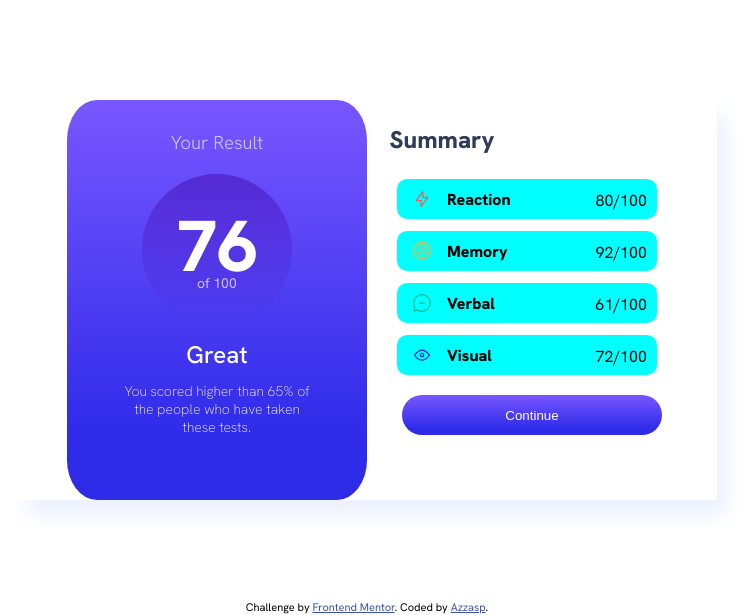
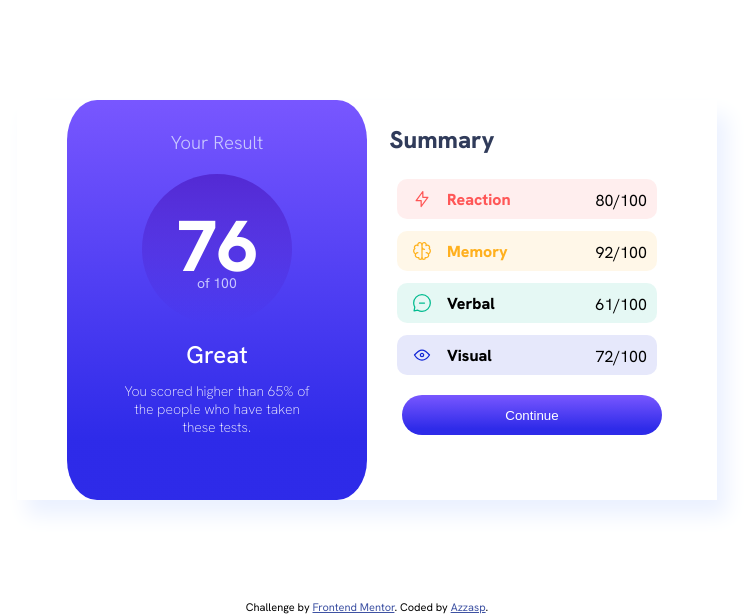
Before and after one commit to Azzasp/Projetos-Senai, a PHP site: page / in a window 1280 px wide. Shown: the top 615 px of the page, without its empty margins (273-1028 px from the left). Run offline with PHP 8.4, Linux system fonts and the light colour scheme.

Commit message:
Summary options colors

```diff
--- a/Web/frontend-mentor/results-summary-component/index.html
+++ b/Web/frontend-mentor/results-summary-component/index.html
@@ -35,24 +35,32 @@
       <div id="summary">
         <h3>Summary</h3>
 
-        <div class="buttons">
+        <div class="buttons" id="reaction-bg">
+          <div id="reaction">
             <img src="./assets/images/icon-reaction.svg" alt="reaction icon">
             <h4>Reaction</h4>
+          </div>
           <p class="notes">80/100</p>
         </div>
-        <div class="buttons">
+        <div class="buttons" id="memory-bg">
+          <div id="memory">
             <img src="./assets/images/icon-memory.svg" alt="memory icon">
             <h4>Memory</h4>
+          </div>
           <p class="notes">92/100</p>
         </div>
-        <div class="buttons">
+        <div class="buttons" id="verbal-bg">
+          <div>
             <img src="./assets/images/icon-verbal.svg" alt="verbal icon">
             <h4>Verbal</h4>
+          </div>
           <p class="notes">61/100</p>
         </div>
-        <div class="buttons">
+        <div class="buttons" id="visual-bg">
+          <div>
             <img src="./assets/images/icon-visual.svg" alt="visual icon">
             <h4>Visual</h4>
+          </div>
           <p class="notes">72/100</p>
         </div>
         <button id="button-input" type="submit">Continue</button>
--- a/Web/frontend-mentor/results-summary-component/style.css
+++ b/Web/frontend-mentor/results-summary-component/style.css
@@ -84,6 +84,34 @@ body{
     font-weight: bold;
 }
 
+#reaction{
+    color:  hsl(0, 100%, 67%);
+}
+#reaction-bg{
+    background-color: hsla(0, 100%, 67%, 0.1);
+}
+
+#memory{
+    color: hsl(39, 100%, 56%);
+}
+#memory-bg{
+    background-color: hsla(39, 100%, 56%, 0.1);
+}
+
+#verbal{
+    color: hsl(166, 100%, 37%);
+}
+#verbal-bg{
+    background-color: hsla(166, 100%, 37%, 0.1);
+}
+
+#visual{
+    color: hsl(234, 85%, 45%);
+}
+#visual-bg{
+    background-color: hsla(234, 85%, 45%, 0.1);
+}
+
 #button-input{
     background: linear-gradient(180deg, hsl(252, 100%, 67%) 0%, hsl(241, 81%, 54%) 85%);
     width: 260px;
@@ -95,6 +123,7 @@ body{
     border-radius: 40px;
 }
 
+
 .buttons{
     margin-top: 12px;
     height: 40px;
@@ -103,6 +132,8 @@ body{
     border-radius: 10px;
     background-color: aqua;
 }
+
+
 
 .buttons img{
 
@@ -117,6 +148,7 @@ body{
 }
 
 .notes{
+    color: black;
     position: relative;
     text-align: right;
     margin-top: -20px;
```
Lines whose indentation alone changed are shown as unchanged.
